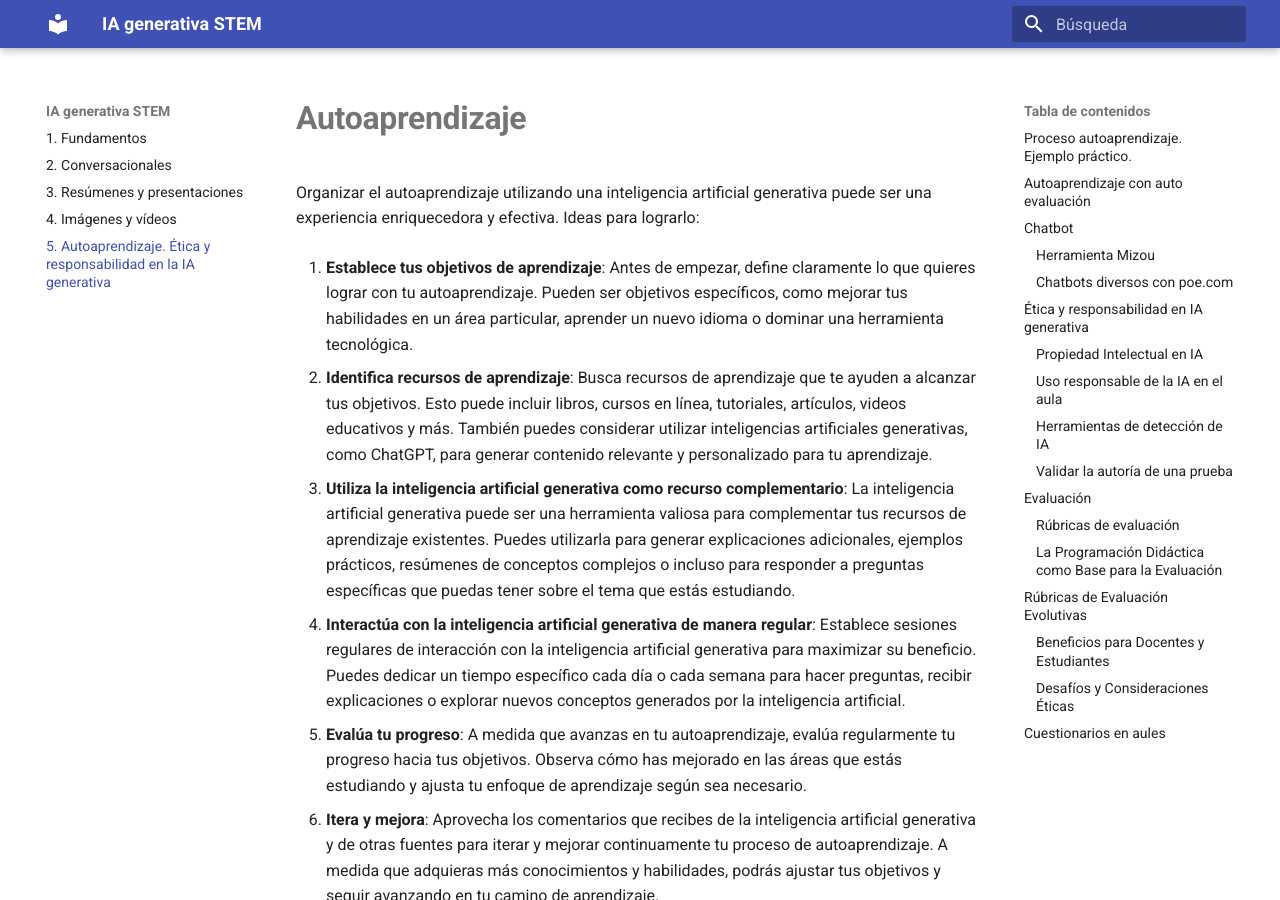
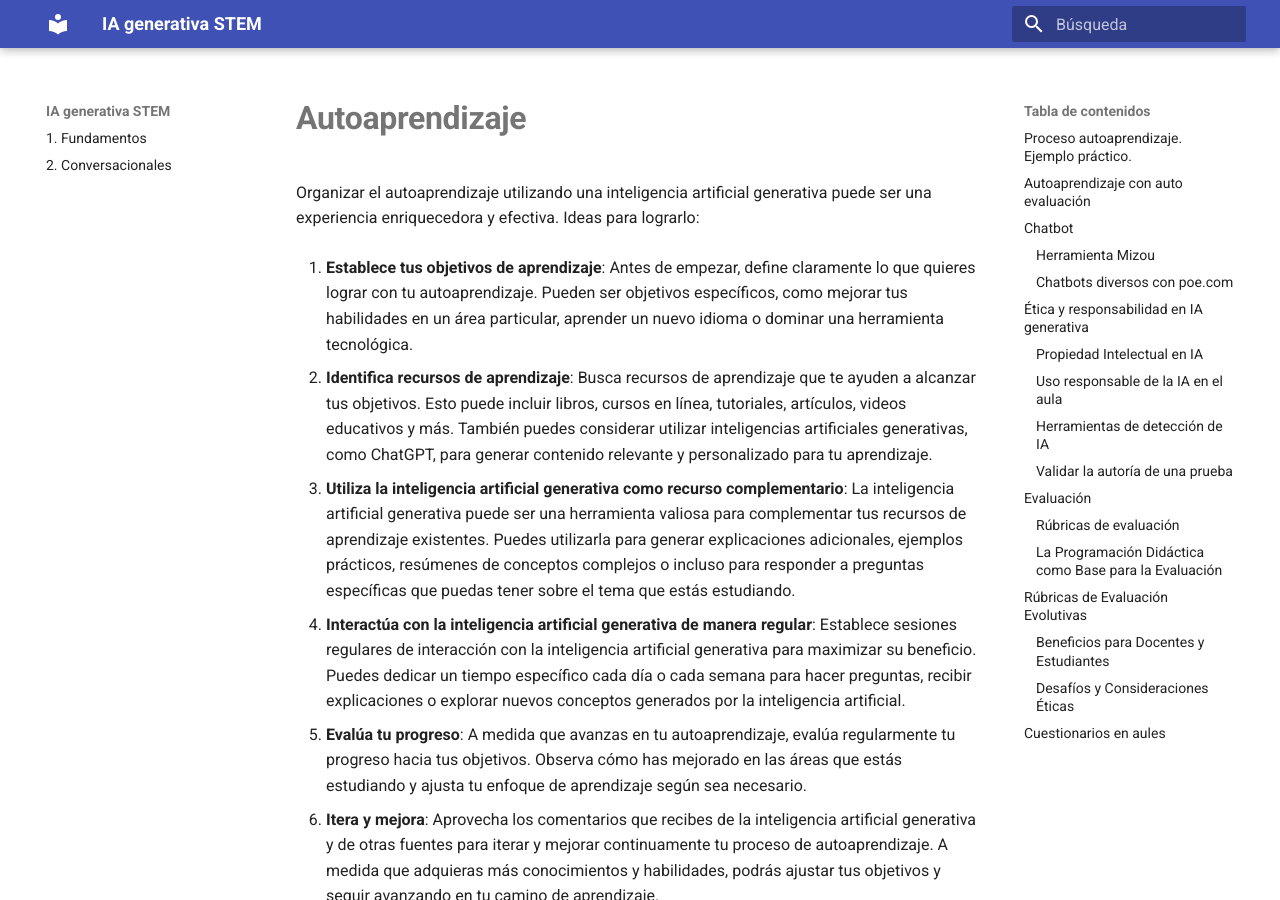
Before and after one commit to Formacion-RM/IAgenerativaSTEM, an MkDocs documentation site: the page built from docs/auto.md, in a window 1280 px wide and 900 px high. Built offline with MkDocs 1.6.1 and Material for MkDocs 9.7.7, drawn with Linux system fonts in a browser that asks for light colours.

Commit message:
Oculto apartados

```diff
--- a/mkdocs.yml
+++ b/mkdocs.yml
@@ -7,10 +7,10 @@ use_directory_urls: false
 nav:
   - "1. Fundamentos": "index.md"
   - "2. Conversacionales": "conversa.md"
-  - "3. Resúmenes y presentaciones": "resum.md"
-  - "4. Imágenes y vídeos ": "text2image.md"
-  - "5. Autoaprendizaje. Ética y responsabilidad en la IA generativa": "auto.md"
-  #- "7. Metodología educativa": "metodo.md"
+#  - "3. Resúmenes y presentaciones": "resum.md"
+#  - "4. Imágenes y vídeos ": "text2image.md"
+#  - "5. Autoaprendizaje. Ética y responsabilidad en la IA generativa": "auto.md"
+#  #- "7. Metodología educativa": "metodo.md"
 
 theme:
   language: es
```
